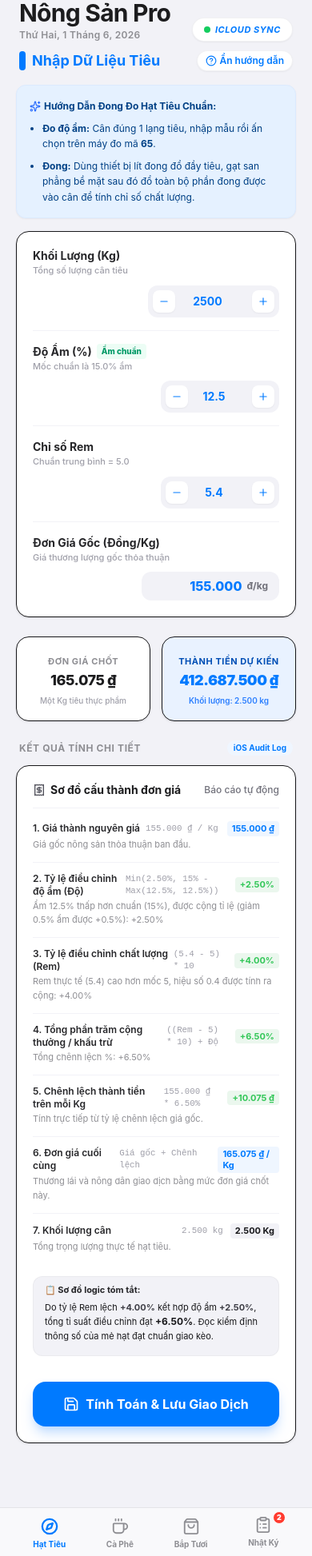
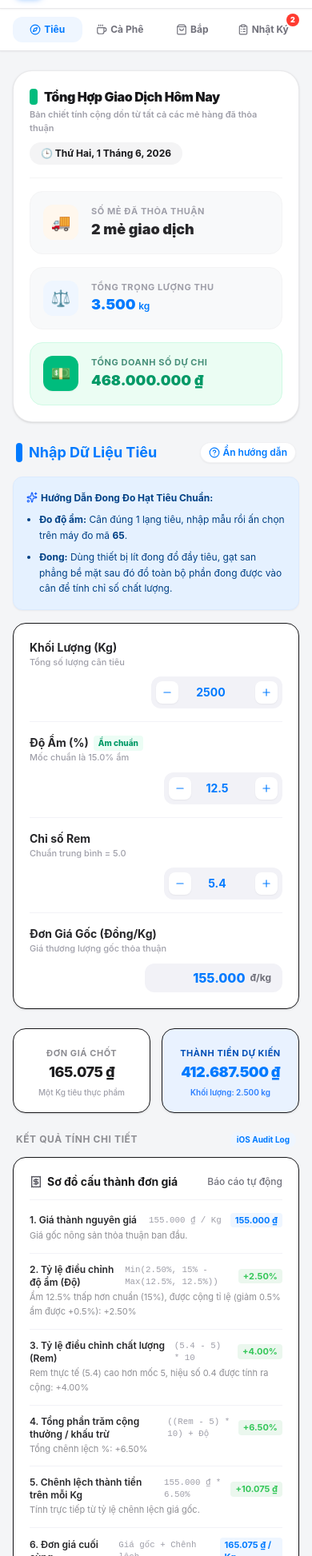
Before and after one commit to trungdeveloper1993/muabannongsan, a React (Vite) app: page / in a window 390 px wide. Shown: the part 54-2000 px from the top of the page at 80% size. Built offline with nearby package versions, Linux system fonts and the light colour scheme.

Commit message:
feat(ui): implement responsive two-column layout
Refactored Pepper, Coffee, Corn, and History tabs to use a responsive two-column grid layout for improved desktop usability while maintaining iOS-inspired aesthetics.

```diff
--- a/src/App.tsx
+++ b/src/App.tsx
@@ -16,6 +16,20 @@ import CoffeeTab from './components/CoffeeTab';
 import CornTab from './components/CornTab';
 import HistoryTab from './components/HistoryTab';
 import { TransactionRecord, ProductType } from './types';
+
+import { useState, useEffect } from 'react';
+import { motion, AnimatePresence } from 'motion/react';
+import {
+  ClipboardList, Egg, Coffee, Star, ShoppingBag, Info,
+  ChevronRight, Compass, ShieldCheck
+} from 'lucide-react';
+
+import PepperTab from './components/PepperTab';
+import CoffeeTab from './components/CoffeeTab';
+import CornTab from './components/CornTab';
+import HistoryTab from './components/HistoryTab';
+import { TransactionRecord, ProductType } from './types';
+import { formatCurrency } from './utils/exporter';
 
 export default function App() {
   const [activeTab, setActiveTab] = useState<string>('tiêu');
@@ -63,18 +77,18 @@ export default function App() {
             weight: 1500,
             moisture: 13.0,
             basePrice: 150000,
-            finalPrice: 151500, // +1.5% - (Rem=5.0 chuẩn, độ ẩm 13% được cộng 1.0%? Đợi nha: (15-13)*0.5 = +1% độ ẩm. Rem 5.0 -> +0%. Tổng +1.0% = 151500)
-            totalAmount: 227250000,
+            finalPrice: 152000, // Độ ẩm 13% được cộng 2.0% ẩm bonus theo quy tắc: 15 - 13 = 2%?
+            totalAmount: 228000000,
             details: {
               rem: 5.0,
-              moistureBonusPercent: 1.0,
+              moistureBonusPercent: 2.0,
               remBonusPercent: 0,
-              totalAdjustmentPercent: 1.0,
+              totalAdjustmentPercent: 2.0,
               formulaSteps: [
                 { title: '1. Giá thành nguyên giá', expression: '150.000 đ', result: '150.000 đ', type: 'info' },
-                { title: '2. Tỷ lệ điều chỉnh độ ẩm', expression: '1.0%', result: '+1.00%', type: 'positive', note: 'Ẩm 13.0% < 15.0%, được thưởng' },
+                { title: '2. Tỷ lệ điều chỉnh độ ẩm', expression: '2.0%', result: '+2.00%', type: 'positive', note: 'Ẩm 13.0% < 15.0%, được thưởng' },
                 { title: '3. Tỷ lệ chất lượng (Rem)', expression: '5.0', result: '+0.00%', type: 'neutral', note: 'Đạt mốc chuẩn 5' },
-                { title: '4. Đơn giá cuối cùng', expression: 'Giá chốt', result: '151.500 đ', type: 'info' }
+                { title: '4. Đơn giá cuối cùng', expression: 'Giá chốt', result: '152.000 đ', type: 'info' }
               ]
             }
           },
@@ -145,51 +159,186 @@ export default function App() {
     saveRecordsToStorage(filtered);
   };
 
+  // Tính thống kê tổng hôm nay
+  const totalWeight = records.reduce((sum, r) => sum + r.weight, 0);
+  const totalAmount = records.reduce((sum, r) => sum + r.totalAmount, 0);
+  const transactionCount = records.length;
+
   return (
-    <div className="min-h-screen bg-[#F2F2F7] flex flex-col items-center justify-start text-zinc-900 overflow-x-hidden font-sans">
+    <div className="min-h-screen bg-[#F4F5F7] text-zinc-900 font-sans antialiased flex flex-col">
 
-      {/* KHUNG SIMULATOR ĐIỆN THOẠI TRÊN MÁY TÍNH & FULL MÀN HÌNH TRÊN ĐIỆN THOẠI */}
-      <div className="w-full max-w-lg bg-[#F2F2F7] md:my-6 md:rounded-[40px] md:shadow-2xl md:border-8 md:border-zinc-900 border-black overflow-hidden flex flex-col relative shrink-0 min-h-screen md:min-h-[850px]">
+      {/* WEB HEADER CHUẨN ĐẸP VÀ CHUYÊN NGHIỆP */}
+      <header className="bg-white border-b border-zinc-200/85 sticky top-0 z-50 shadow-xs">
+        <div className="max-w-7xl mx-auto px-4 sm:px-6 lg:px-8">
+          <div className="flex justify-between items-center h-16 sm:h-20 gap-4">
 
-        {/* iOS Native Status Bar */}
-        <div className="bg-[#F2F2F7]/95 backdrop-blur-md sticky top-0 z-50">
-          <StatusBar />
-        </div>
+            {/* Logo Brand */}
+            <div className="flex items-center space-x-2.5">
+              <div className="w-10 h-10 rounded-xl bg-[#007AFF] flex items-center justify-center text-white text-xl shadow-md shadow-blue-200">
+                🌾
+              </div>
+              <div>
+                <span className="text-base sm:text-lg font-black text-zinc-900 tracking-tight block leading-tight">
+                  Nông Sản Pro
+                </span>
+                <span className="text-[10px] font-semibold text-[#8E8E93] tracking-wider uppercase block mt-0.5">
+                  Thương Lượng & Giao Dịch
+                </span>
+              </div>
+            </div>
 
-        {/* THẺ TIÊU ĐỀ NATIVE HEADER */}
-        <div className="px-6 pt-4 pb-2.5 flex flex-col justify-start select-none bg-[#F2F2F7]">
-          <div className="flex justify-between items-end">
-            <div>
-              <h1 className="text-3xl font-bold tracking-tight text-[#1C1C1E]">Nông Sản Pro</h1>
-              <p className="text-[#8E8E93] text-xs font-semibold tracking-wide capitalize mt-0.5">{dateStr}</p>
+            {/* Desktop Tabs Switcher */}
+            <div className="hidden md:flex items-center space-x-1.5 bg-[#F2F2F7] p-1 rounded-xl">
+              {(['tiêu', 'cà phê', 'bắp', 'nhật ký'] as const).map((tab) => {
+                const isActive = activeTab === tab;
+                const IconComponent = tab === 'tiêu' ? Compass : tab === 'cà phê' ? Coffee : tab === 'bắp' ? ShoppingBag : ClipboardList;
+                const label = tab === 'tiêu' ? 'Hạt Tiêu' : tab === 'cà phê' ? 'Cà Phê' : tab === 'bắp' ? 'Bắp Tươi' : 'Nhật Ký Giao Dịch';
+                return (
+                  <button
+                    key={tab}
+                    type="button"
+                    onClick={() => setActiveTab(tab)}
+                    className={`flex items-center space-x-1.5 px-4 py-2 rounded-lg font-bold text-xs cursor-pointer transition-all duration-150 ${
+                      isActive
+                        ? 'bg-white text-[#007AFF] shadow-xs'
+                        : 'text-[#8E8E93] hover:text-zinc-700'
+                    }`}
+                  >
+                    <IconComponent className="w-4 h-4" />
+                    <span>{label}</span>
+                    {tab === 'nhật ký' && records.length > 0 && (
+                      <span className="bg-[#FF3B30] text-white text-[9px] px-1.5 py-0.5 rounded-full font-black ml-1 animate-pulse">
+                        {records.length}
+                      </span>
+                    )}
+                  </button>
+                );
+              })}
             </div>
-            <div className="flex items-center space-x-1.5">
+
+            {/* Right details & action button */}
+            <div className="flex items-center space-x-3">
+              <div className="hidden lg:flex flex-col text-right">
+                <span className="text-xs font-bold text-zinc-800 capitalize leading-none mb-1">{dateStr}</span>
+                <span className="text-[10px] font-medium text-zinc-400">Giao diện đa thiết bị</span>
+              </div>
               <button
                 type="button"
                 onClick={handleTriggerSync}
                 id="btn-icloud-sync"
-                className={`px-3.5 py-1.5 rounded-full shadow-xs font-bold text-[11px] uppercase tracking-wider flex items-center space-x-1.5 border border-zinc-200/50 cursor-pointer active:scale-95 transition-all duration-200 ${
+                className={`px-3 py-1.5 rounded-xl shadow-xs font-bold text-xs uppercase flex items-center space-x-1.5 border border-zinc-200/50 cursor-pointer active:scale-95 transition-all duration-200 shrink-0 ${
                   isSyncing
                     ? 'bg-blue-50 text-blue-600 border-blue-200'
-                    : 'bg-white text-[#007AFF] hover:bg-zinc-50'
+                    : 'bg-[#F2F2F7] text-[#007AFF] hover:bg-zinc-200'
                 }`}
               >
                 <div className={`w-2 h-2 rounded-full ${isSyncing ? 'bg-blue-500 animate-ping' : 'bg-green-500 animate-pulse'}`}></div>
-                <span className="italic">{isSyncing ? syncMessage : 'iCloud Sync'}</span>
+                <span className="font-sans text-[10px] sm:text-[11px] tracking-wider">{isSyncing ? 'iCloud Syncing' : 'iCloud Sync'}</span>
               </button>
             </div>
+
           </div>
         </div>
+      </header>
+
+      {/* MOBILE HEADER TAB NAVIGATION ROW (Sticky below Header on smaller screens) */}
+      <div className="md:hidden bg-white border-b border-zinc-200 py-2.5 px-4 sticky top-16 z-40 shadow-xs flex items-center justify-between gap-1 overflow-x-auto scrollbar-none">
+        {(['tiêu', 'cà phê', 'bắp', 'nhật ký'] as const).map((tab) => {
+          const isActive = activeTab === tab;
+          const IconComponent = tab === 'tiêu' ? Compass : tab === 'cà phê' ? Coffee : tab === 'bắp' ? ShoppingBag : ClipboardList;
+          const label = tab === 'tiêu' ? 'Tiêu' : tab === 'cà phê' ? 'Cà Phê' : tab === 'bắp' ? 'Bắp' : 'Nhật Ký';
+          return (
+            <button
+              key={tab}
+              type="button"
+              onClick={() => setActiveTab(tab)}
+              className={`flex-1 flex items-center justify-center space-x-1 py-2 px-1 rounded-xl text-xs font-bold transition-all shrink-0 relative ${
+                isActive
+                  ? 'bg-blue-50 text-[#007AFF]'
+                  : 'text-zinc-500 active:bg-zinc-100'
+              }`}
+            >
+              <IconComponent className="w-3.5 h-3.5" />
+              <span>{label}</span>
+              {tab === 'nhật ký' && records.length > 0 && (
+                <span className="absolute -top-1 right-0 sm:right-1 bg-[#FF3B30] text-white text-[9px] w-4 h-4 rounded-full flex items-center justify-center font-black">
+                  {records.length}
+                </span>
+              )}
+            </button>
+          );
+        })}
+      </div>
+
+      {/* NỘI DUNG CHÍNH WEBSITE */}
+      <main className="flex-1 max-w-7xl w-full mx-auto px-4 sm:px-6 lg:px-8 py-6 sm:py-8 space-y-6 sm:space-y-8">
+
+        {/* DASHBOARD SUMMARY ROW */}
+        <section id="site-dashboard-stats" className="bg-white rounded-3xl p-5 sm:p-6 border border-zinc-200/80 shadow-sm">
+          <div className="flex flex-col sm:flex-row sm:items-center justify-between gap-2.5 pb-4 border-b border-zinc-100">
+            <div>
+              <h2 className="text-base sm:text-lg font-black text-zinc-900 tracking-tight flex items-center gap-2">
+                <span className="w-2.5 h-5 bg-emerald-500 rounded-sm"></span>
+                Tổng Hợp Giao Dịch Hôm Nay
+              </h2>
+              <p className="text-zinc-400 text-[11px] font-semibold mt-0.5">Bản chiết tính cộng dồn từ tất cả các mẻ hàng đã thỏa thuận</p>
+            </div>
+            <div className="text-xs bg-zinc-100 text-zinc-650 px-3.5 py-1.5 rounded-full font-bold self-start sm:self-auto capitalize font-sans">
+              🕒 {dateStr}
+            </div>
+          </div>
+
+          <div className="grid grid-cols-1 sm:grid-cols-3 gap-4 pt-4 sm:pt-5">
+
+            {/* Stat Card 1 */}
+            <div className="bg-[#F8F9FA] rounded-2xl p-4 flex items-center space-x-4 border border-zinc-100 transition-all hover:bg-zinc-50 hover:border-zinc-200">
+              <div className="w-11 h-11 rounded-xl bg-orange-50 text-orange-600 flex items-center justify-center text-xl font-bold">
+                🚚
+              </div>
+              <div className="flex flex-col">
+                <span className="text-[11px] font-bold text-zinc-400 uppercase tracking-wider">Số Mẻ Đã Thỏa Thuận</span>
+                <span className="text-lg sm:text-xl font-black text-zinc-800">{transactionCount} mẻ giao dịch</span>
+              </div>
+            </div>
+
+            {/* Stat Card 2 */}
+            <div className="bg-[#F8F9FA] rounded-2xl p-4 flex items-center space-x-4 border border-zinc-100 transition-all hover:bg-zinc-50 hover:border-zinc-200">
+              <div className="w-11 h-11 rounded-xl bg-blue-50 text-blue-600 flex items-center justify-center text-xl font-bold">
+                ⚖️
+              </div>
+              <div className="flex flex-col">
+                <span className="text-[11px] font-bold text-zinc-400 uppercase tracking-wider">Tổng Trọng Lượng Thu</span>
+                <span className="text-lg sm:text-xl font-black text-[#007AFF]">
+                  {totalWeight.toLocaleString('vi-VN')} <span className="text-xs font-semibold">kg</span>
+                </span>
+              </div>
+            </div>
+
+            {/* Stat Card 3 */}
+            <div className="bg-[#EBFDF3] rounded-2xl p-4 flex items-center space-x-4 border border-emerald-100 transition-all hover:bg-white hover:border-emerald-200">
+              <div className="w-11 h-11 rounded-xl bg-emerald-500 text-white flex items-center justify-center text-xl font-bold shadow-xs">
+                💵
+              </div>
+              <div className="flex flex-col">
+                <span className="text-[11px] font-bold text-emerald-800/70 uppercase tracking-wider">Tổng Doanh Số Dự Chi</span>
+                <span className="text-lg sm:text-xl font-black text-emerald-600">
+                  {formatCurrency(Math.round(totalAmount))}
+                </span>
+              </div>
+            </div>
+
+          </div>
+        </section>
 
         {/* CONTAINER CHỨA NỘI DUNG FORM TÍNH TOÁN */}
-        <main className="flex-1 px-5 overflow-y-auto scrollbar-thin">
+        <section className="bg-transparent">
           <AnimatePresence mode="wait">
             {activeTab === 'tiêu' && (
               <motion.div
                 key="tiêu"
-                initial={{ opacity: 0, x: -15 }}
-                animate={{ opacity: 1, x: 0 }}
-                exit={{ opacity: 0, x: 15 }}
+                initial={{ opacity: 0, y: 15 }}
+                animate={{ opacity: 1, y: 0 }}
+                exit={{ opacity: 0, y: -15 }}
                 transition={{ duration: 0.18 }}
               >
                 <PepperTab onSaveRecord={handleSaveRecord} />
@@ -199,9 +348,9 @@ export default function App() {
             {activeTab === 'cà phê' && (
               <motion.div
                 key="cà phê"
-                initial={{ opacity: 0, x: -15 }}
-                animate={{ opacity: 1, x: 0 }}
-                exit={{ opacity: 0, x: 15 }}
+                initial={{ opacity: 0, y: 15 }}
+                animate={{ opacity: 1, y: 0 }}
+                exit={{ opacity: 0, y: -15 }}
                 transition={{ duration: 0.18 }}
               >
                 <CoffeeTab onSaveRecord={handleSaveRecord} />
@@ -211,9 +360,9 @@ export default function App() {
             {activeTab === 'bắp' && (
               <motion.div
                 key="bắp"
-                initial={{ opacity: 0, x: -15 }}
-                animate={{ opacity: 1, x: 0 }}
-                exit={{ opacity: 0, x: 15 }}
+                initial={{ opacity: 0, y: 15 }}
+                animate={{ opacity: 1, y: 0 }}
+                exit={{ opacity: 0, y: -15 }}
                 transition={{ duration: 0.18 }}
               >
                 <CornTab onSaveRecord={handleSaveRecord} />
@@ -223,9 +372,9 @@ export default function App() {
             {activeTab === 'nhật ký' && (
               <motion.div
                 key="nhật ký"
-                initial={{ opacity: 0, x: -15 }}
-                animate={{ opacity: 1, x: 0 }}
-                exit={{ opacity: 0, x: 15 }}
+                initial={{ opacity: 0, y: 15 }}
+                animate={{ opacity: 1, y: 0 }}
+                exit={{ opacity: 0, y: -15 }}
                 transition={{ duration: 0.18 }}
               >
                 <HistoryTab
@@ -236,67 +385,14 @@ export default function App() {
               </motion.div>
             )}
           </AnimatePresence>
-        </main>
+        </section>
+      </main>
 
-        {/* BẢN TIN BÁO NÚT BOTTOM TAB BAR CHUẨN IOS 16 */}
-        <nav id="ios-bottom-tab-bar" className="sticky bottom-0 w-full bg-[#F9F9FB]/95 backdrop-blur-xl border-t border-zinc-200 py-2.5 px-4 flex justify-around items-center select-none z-40">
-          {/* TAB TIÊU */}
-          <button
-            type="button"
-            onClick={() => setActiveTab('tiêu')}
-            className={`flex flex-col items-center space-y-1 cursor-pointer transition-colors ${
-              activeTab === 'tiêu' ? 'text-[#007AFF]' : 'text-[#8E8E93]'
-            }`}
-          >
-            <Compass className="w-5.5 h-5.5" strokeWidth={activeTab === 'tiêu' ? 2.5 : 2} />
-            <span className="text-[10px] font-bold">Hạt Tiêu</span>
-          </button>
-
-          {/* TAB CÀ PHÊ */}
-          <button
-            type="button"
-            onClick={() => setActiveTab('cà phê')}
-            className={`flex flex-col items-center space-y-1 cursor-pointer transition-colors ${
-              activeTab === 'cà phê' ? 'text-[#007AFF]' : 'text-[#8E8E93]'
-            }`}
-          >
-            <Coffee className="w-5.5 h-5.5" strokeWidth={activeTab === 'cà phê' ? 2.5 : 2} />
-            <span className="text-[10px] font-bold">Cà Phê</span>
-          </button>
-
-          {/* TAB BẮP TƯƠI */}
-          <button
-            type="button"
-            onClick={() => setActiveTab('bắp')}
-            className={`flex flex-col items-center space-y-1 cursor-pointer transition-colors ${
-              activeTab === 'bắp' ? 'text-[#007AFF]' : 'text-[#8E8E93]'
-            }`}
-          >
-            <ShoppingBag className="w-5.5 h-5.5" strokeWidth={activeTab === 'bắp' ? 2.5 : 2} />
-            <span className="text-[10px] font-bold">Bắp Tươi</span>
-          </button>
-
-          {/* TAB NHẬT KÝ */}
-          <button
-            type="button"
-            onClick={() => setActiveTab('nhật ký')}
-            className={`flex flex-col items-center space-y-1 cursor-pointer transition-colors relative ${
-              activeTab === 'nhật ký' ? 'text-[#007AFF]' : 'text-[#8E8E93]'
-            }`}
-          >
-            <ClipboardList className="w-5.5 h-5.5" strokeWidth={activeTab === 'nhật ký' ? 2.5 : 2} />
-            <span className="text-[10px] font-bold">Nhật Ký</span>
-
-            {/* Huy hiệu số lượng mẻ ngày hôm nay */}
-            {records.length > 0 && (
-              <span className="absolute -top-1.5 -right-2 bg-[#FF3B30] text-white text-[9px] font-black w-4 h-4 rounded-full flex items-center justify-center border border-white animate-scale-up">
-                {records.length}
-              </span>
-            )}
-          </button>
-        </nav>
-
-      </div>
+      {/* WEB FOOTER */}
+      <footer className="bg-white border-t border-zinc-200/85 py-6 mt-12 text-center text-xs text-zinc-400 font-medium">
+        <p>© 2026 Hỗ Trợ Mua Bán Nông Sản Pro - Hệ thống hạch toán giá trị cho tiêu, cà phê & bắp sạch.</p>
+        <p className="mt-1 font-sans text-[11px] text-zinc-350">Thiết kế hoàn hảo, tự động tương thích kích thước màn hình tất cả máy tính & di động.</p>
+      </footer>
     </div>
   );
 }
--- a/src/components/PepperTab.tsx
+++ b/src/components/PepperTab.tsx
@@ -206,9 +206,10 @@ export default function PepperTab({ onSaveRecord }: PepperTabProps) {
   };
 
   return (
-    <div className="space-y-6 pb-20 animate-fade-in">
-      {/* Group form nhập liệu tiêu chuẩn iOS 16 */}
-      <div className="space-y-4">
+    <div className="animate-fade-in pb-12">
+      <div className="grid grid-cols-1 lg:grid-cols-12 gap-6 sm:gap-8 items-start">
+        {/* CỘT TRÁI: FORM NHẬP LIỆU */}
+        <div className="lg:col-span-5 space-y-4">
         <div className="flex items-center justify-between px-1">
           <h3 className="font-bold text-lg text-[#007AFF] flex items-center gap-2">
             <span className="w-2 h-6 bg-[#007AFF] rounded-full"></span>
@@ -364,7 +365,8 @@ export default function PepperTab({ onSaveRecord }: PepperTabProps) {
         </div>
       </div>
 
-      {/* CHỈ TIÊU KẾT QUẢ ĐỒNG HỒ TÍNH TOÁN */}
+        {/* CỘT PHẢI: KẾT QUẢ VÀ CHI TIẾT */}
+        <div className="lg:col-span-7 space-y-6">
       <div className="grid grid-cols-2 gap-3.5">
         <div className="bg-white rounded-2xl p-4 shadow-sm border border-zinc-150/80 text-center space-y-1">
           <span className="text-[11px] font-bold text-[#8E8E93] uppercase tracking-wider">Đơn Giá Chốt</span>
@@ -453,5 +455,7 @@ export default function PepperTab({ onSaveRecord }: PepperTabProps) {
         </div>
       </div>
     </div>
-  );
+  </div>
+</div>
+);
 }
```
Also changed, not shown: src/components/CoffeeTab.tsx (+8 -4 lines), src/components/CornTab.tsx (+8 -4 lines), src/components/HistoryTab.tsx (+9 -2 lines), vite.config.ts (+1 -3 lines).
